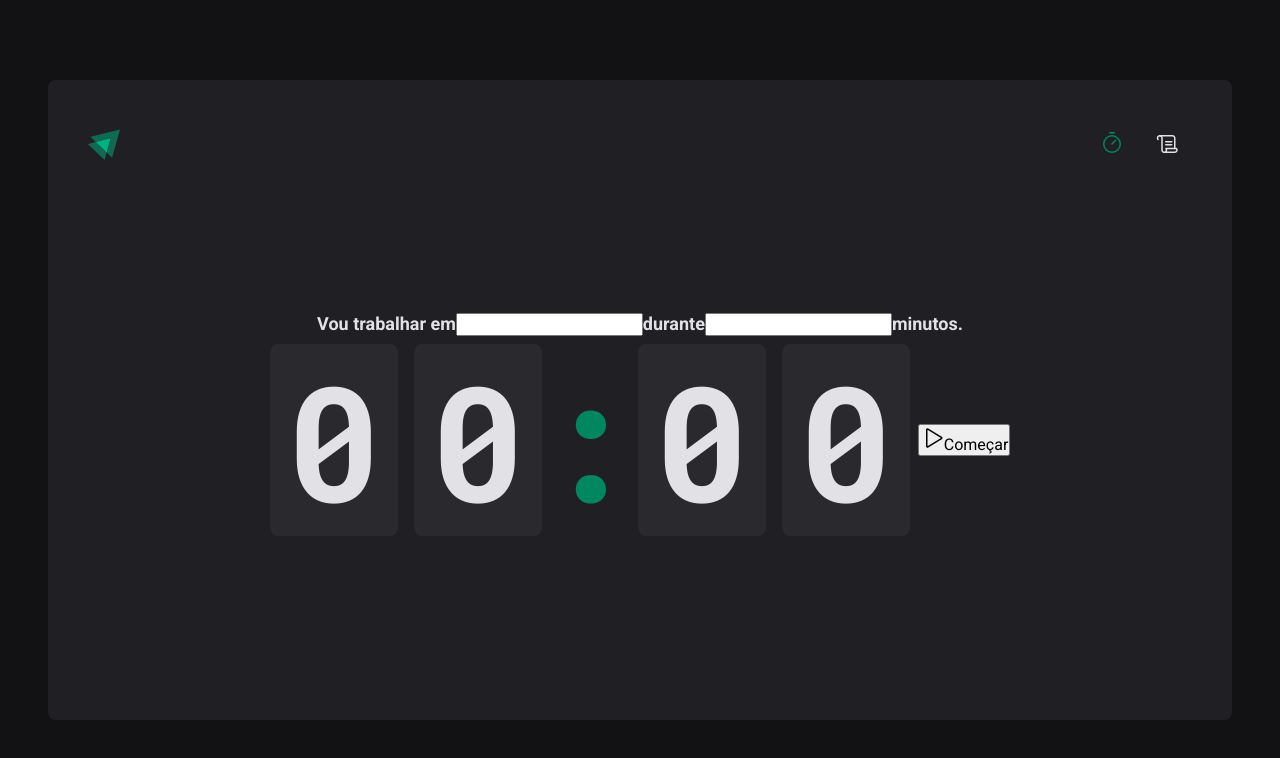
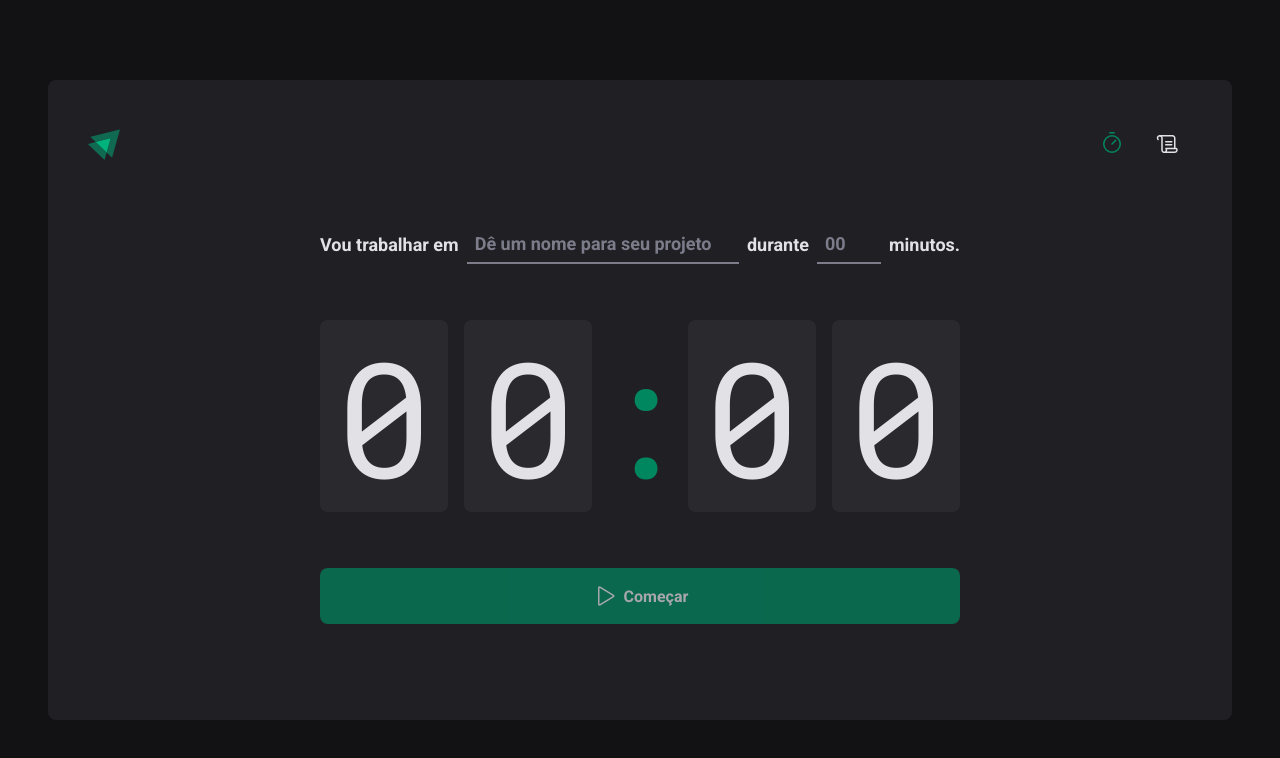
Before and after one commit to JoaoVitor0206/ignite-timer, a React (Vite) app: page / in a window 1280 px wide. Shown: the top 758 px of the page. Built offline with nearby package versions, Linux system fonts and the light colour scheme.

Commit message:
Finalizando Home

```diff
--- a/src/pages/Home/index.tsx
+++ b/src/pages/Home/index.tsx
@@ -3,22 +3,29 @@
   CountdownContainer,
   FormContainer,
   HomeContainer,
+  MinutesAmountInput,
   Separator,
+  StartCountdownButton,
+  TaskInput,
 } from './styles'
 
 export function Home() {
   return (
     <HomeContainer>
-      <FormContainer>
-        <div>
+      <form>
+        <FormContainer>
           <label htmlFor="">Vou trabalhar em</label>
-          <input id="task" />
+          <TaskInput id="task" placeholder="Dê um nome para seu projeto" />
 
-          <label htmlFor="">durante</label>
-          <input type="number" id="minutesAmount" />
+          <label htmlFor="minutesAmount">durante</label>
+          <MinutesAmountInput
+            type="number"
+            id="minutesAmount"
+            placeholder="00"
+          />
 
           <span>minutos.</span>
-        </div>
+        </FormContainer>
 
         <CountdownContainer>
           <span>0</span>
@@ -28,11 +35,11 @@
           <span>0</span>
         </CountdownContainer>
 
-        <button type="submit">
+        <StartCountdownButton disabled type="submit">
           <Play size={24} />
           Começar
-        </button>
-      </FormContainer>
+        </StartCountdownButton>
+      </form>
     </HomeContainer>
   )
 }
--- a/src/pages/Home/styles.ts
+++ b/src/pages/Home/styles.ts
@@ -26,6 +26,35 @@
   font-weight: bold;
   flex-wrap: wrap;
 `
+
+export const BaseInput = styled.input`
+  background: transparent;
+  height: 2.5rem;
+  border: 0;
+  border-bottom: 2px solid ${(props) => props.theme['gray-500']};
+  font-weight: bold;
+  font-size: 1.125rem;
+  padding: 0 0.5rem;
+  color: ${(props) => props.theme['gray-100']};
+
+  &:focus {
+    box-shadow: none;
+    border-color: ${(props) => props.theme['green-500']};
+  }
+
+  &::placeholder {
+    color: ${(props) => props.theme['gray-500']};
+  }
+`
+
+export const TaskInput = styled(BaseInput)`
+  flex: 1;
+`
+
+export const MinutesAmountInput = styled(BaseInput)`
+  width: 4rem;
+`
+
 export const CountdownContainer = styled.div`
   font-family: 'Roboto Mono', monospace;
   font-size: 10rem;
@@ -51,3 +80,30 @@
   display: flex;
   justify-content: center;
 `
+
+export const StartCountdownButton = styled.button`
+  width: 100%;
+  border: 0;
+  padding: 1rem;
+
+  border-radius: 8px;
+  display: flex;
+  align-items: center;
+  justify-content: center;
+  gap: 0.5rem;
+  font-weight: bold;
+
+  cursor: pointer;
+
+  background: ${(props) => props.theme['green-500']};
+  color: ${(props) => props.theme['gray-100']};
+
+  &:disabled {
+    opacity: 0.7;
+    cursor: not-allowed;
+  }
+
+  &:not(:disabled):hover {
+    background: ${(props) => props.theme['green-700']};
+  }
+`
```
